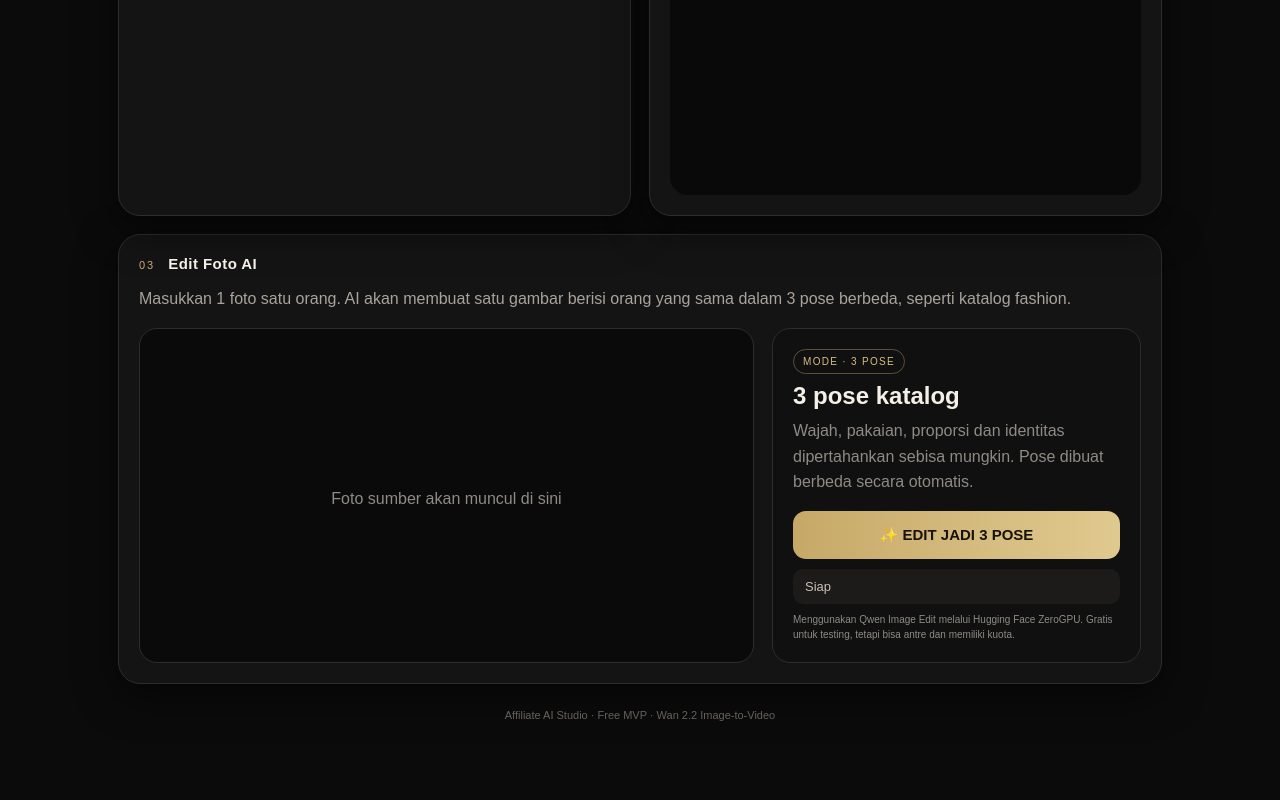
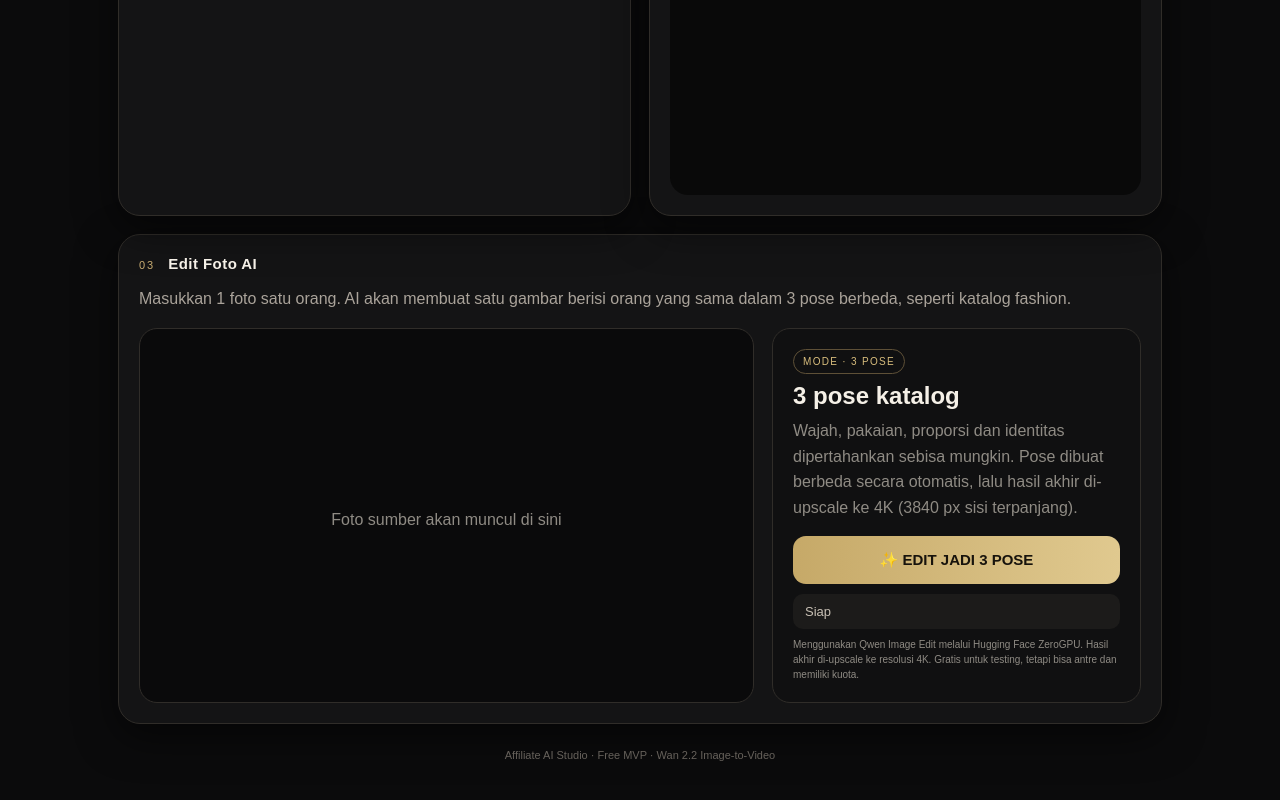
Before and after one commit to inova-ai/Affiliate-ai, a Next.js app: page / in a window 1280 px wide. Shown: the part 1019-1819 px from the top of the page. Before the commit the page ends 1793 px from the top, so only its background shows below. Built offline with nearby package versions, Linux system fonts and the light colour scheme.

Commit message:
Add files via upload

```diff
--- a/app/page.tsx
+++ b/app/page.tsx
@@ -65,15 +65,15 @@ export default function Home(){
    <div className="sectionTitle">03 <b>Edit Foto AI</b></div>
    <p className="editorIntro">Masukkan 1 foto satu orang. AI akan membuat satu gambar berisi orang yang sama dalam 3 pose berbeda, seperti katalog fashion.</p>
    <div className="editorGrid">
-    <div className="editorPreview">{editedImage?<img src={editedImage} alt="Hasil 3 pose"/>:<>{preview?<img src={preview} alt="Foto sumber"/>:<div className="muted">Foto sumber akan muncul di sini</div>}</>}</div>
+    <div className="editorPreview">{editedImage?<img src={editedImage} alt="Hasil 3 pose 4K"/>:<>{preview?<img src={preview} alt="Foto sumber"/>:<div className="muted">Foto sumber akan muncul di sini</div>}</>}</div>
     <div className="editorControls">
      <div className="editBadge">MODE · 3 POSE</div>
      <h3>3 pose katalog</h3>
-     <p className="muted">Wajah, pakaian, proporsi dan identitas dipertahankan sebisa mungkin. Pose dibuat berbeda secara otomatis.</p>
+     <p className="muted">Wajah, pakaian, proporsi dan identitas dipertahankan sebisa mungkin. Pose dibuat berbeda secara otomatis, lalu hasil akhir di-upscale ke 4K (3840 px sisi terpanjang).</p>
      <button className="btn" disabled={editBusy||busy} onClick={editPhoto}>{editBusy?"AI sedang membuat…":"✨ EDIT JADI 3 POSE"}</button>
      <div className="status">{editStatus}</div>
-     {editedImage&&<a className="download" href={editedImage} download="affiliate-ai-3-pose.png">⬇ Download PNG</a>}
-     <div className="tiny">Menggunakan Qwen Image Edit melalui Hugging Face ZeroGPU. Gratis untuk testing, tetapi bisa antre dan memiliki kuota.</div>
+     {editedImage&&<a className="download" href={editedImage} download="affiliate-ai-3-pose-4k.png">⬇ Download PNG</a>}
+     <div className="tiny">Menggunakan Qwen Image Edit melalui Hugging Face ZeroGPU. Hasil akhir di-upscale ke resolusi 4K. Gratis untuk testing, tetapi bisa antre dan memiliki kuota.</div>
     </div>
    </div>
   </section>
```
